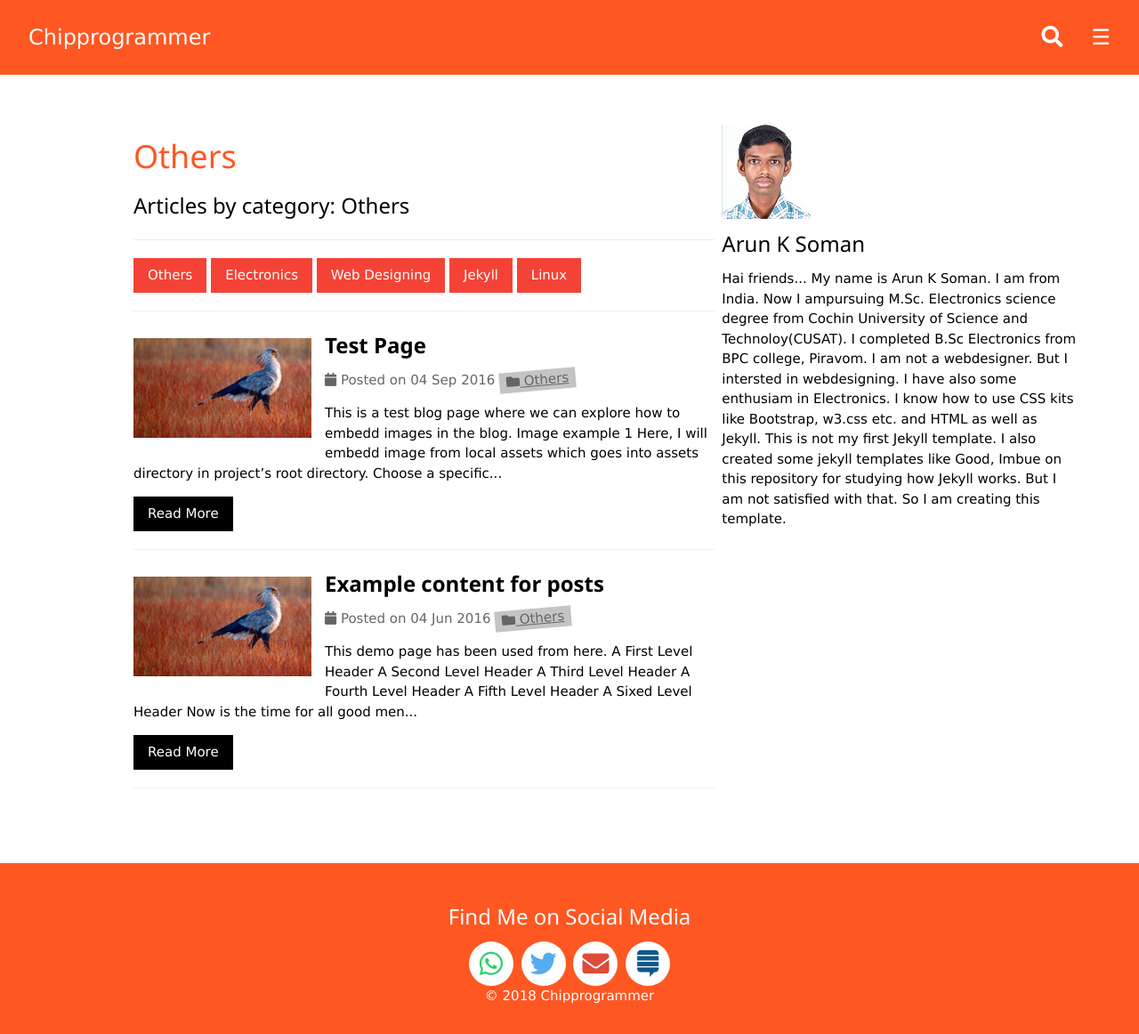
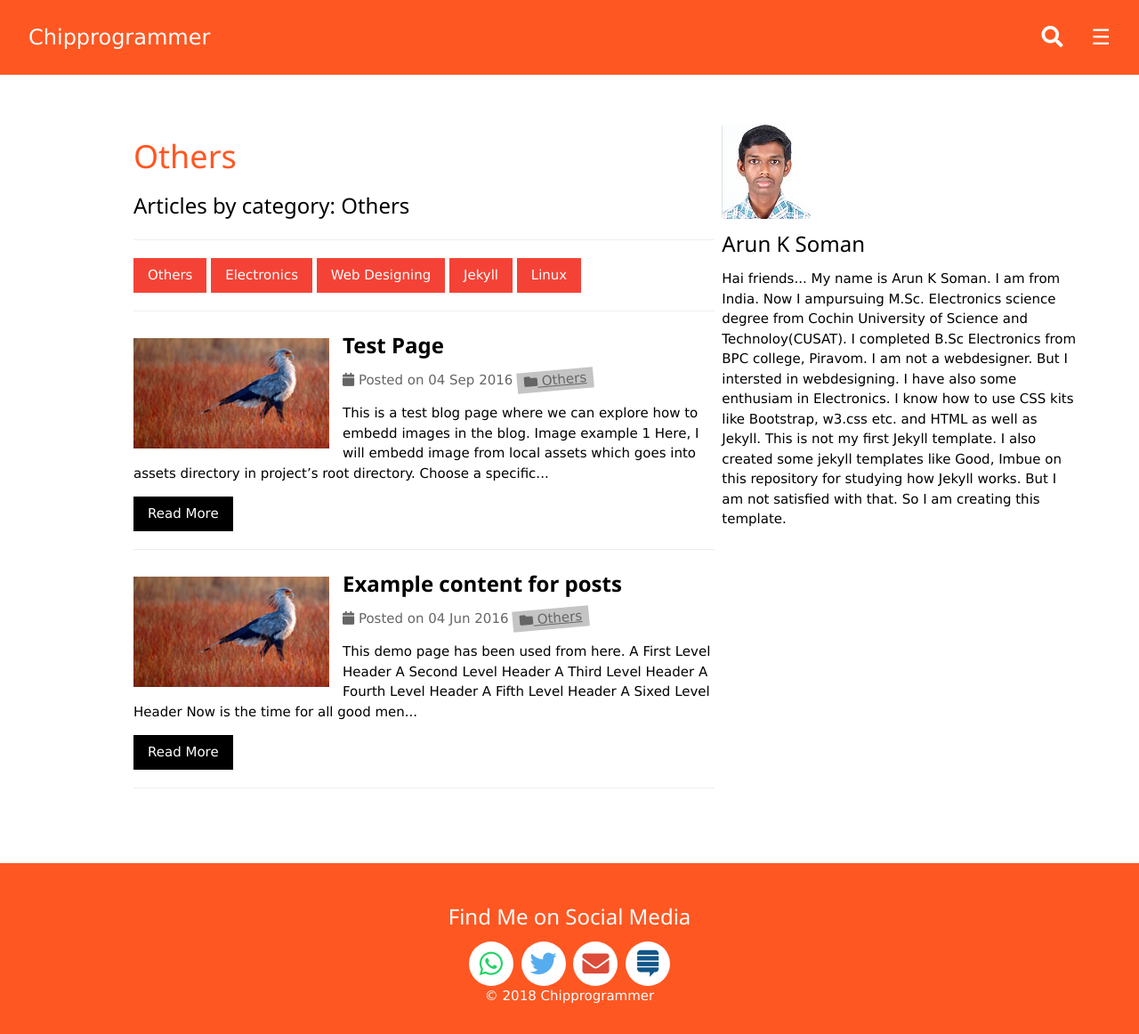
Before and after one commit to techiworld/techiworld.github.io, a Jekyll site: the page built from category/Others.md, in a window 1280 px wide and 1162 px high. Shown: the whole window at 89% size. Built offline with Jekyll 4.4.1, drawn with Linux system fonts in a browser that asks for light colours.

Commit message:
Update main.css

```diff
--- a/assets/css/main.css
+++ b/assets/css/main.css
@@ -1,7 +1,7 @@
 @media only screen and (min-width : 768px) {
 .container {
-    width: 200px;
-    height: 120px;
+    width: 220px;
+    height: 130px;
     float: left;
     margin: 10px 15px 5px 0px;
 }
```
